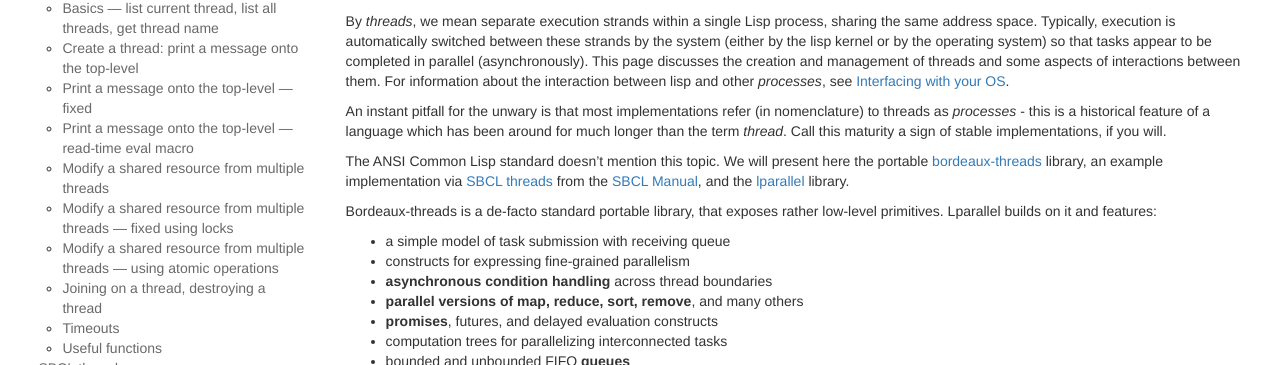
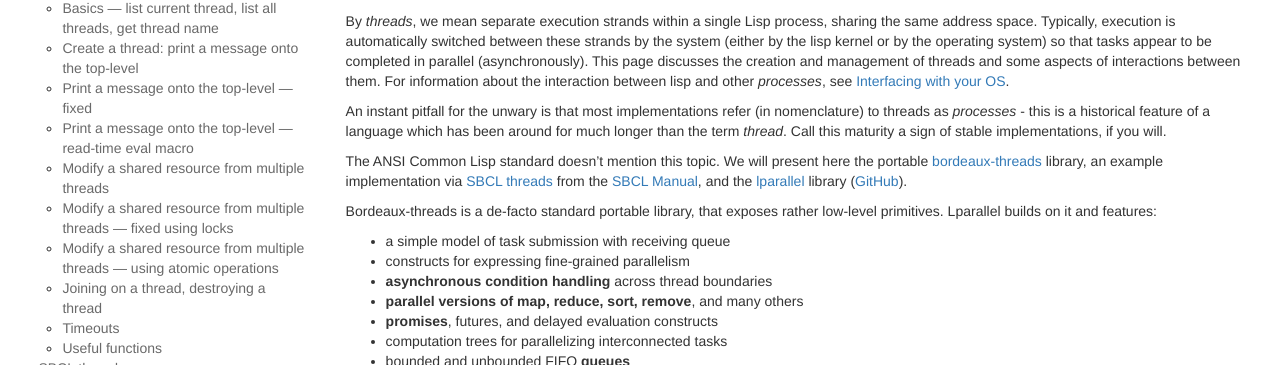
Before and after one commit to LispCookbook/cl-cookbook, a Jekyll site: the page built from process.md, in a window 1280 px wide and 900 px high. Shown: the part 326-691 px from the top of the window. Built offline with Jekyll 4.4.1, drawn with Linux system fonts in a browser that asks for light colours.

Commit message:
lparallel: sharplispers link

```diff
--- a/process.md
+++ b/process.md
@@ -26,7 +26,7 @@
 present here the portable
 [bordeaux-threads](https://github.com/sionescu/bordeaux-threads)
 library, an example implementation via [SBCL threads](http://www.sbcl.org/manual/#Threading) from the [SBCL Manual](http://www.sbcl.org/manual/), and the [lparallel](https://lparallel.org)
-library.
+library ([GitHub](https://github.com/sharplispers/lparallel)).
 
 Bordeaux-threads is a de-facto standard portable library, that exposes
 rather low-level primitives. Lparallel builds on it and features:
```
